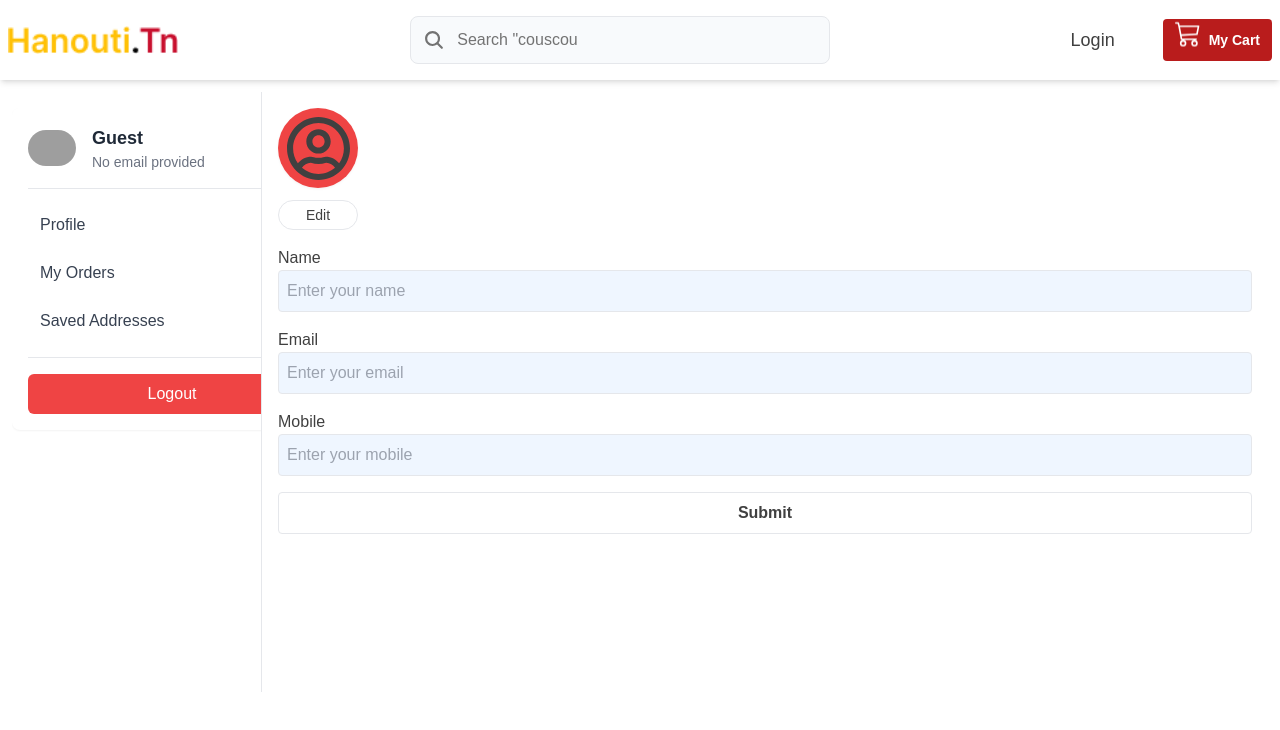
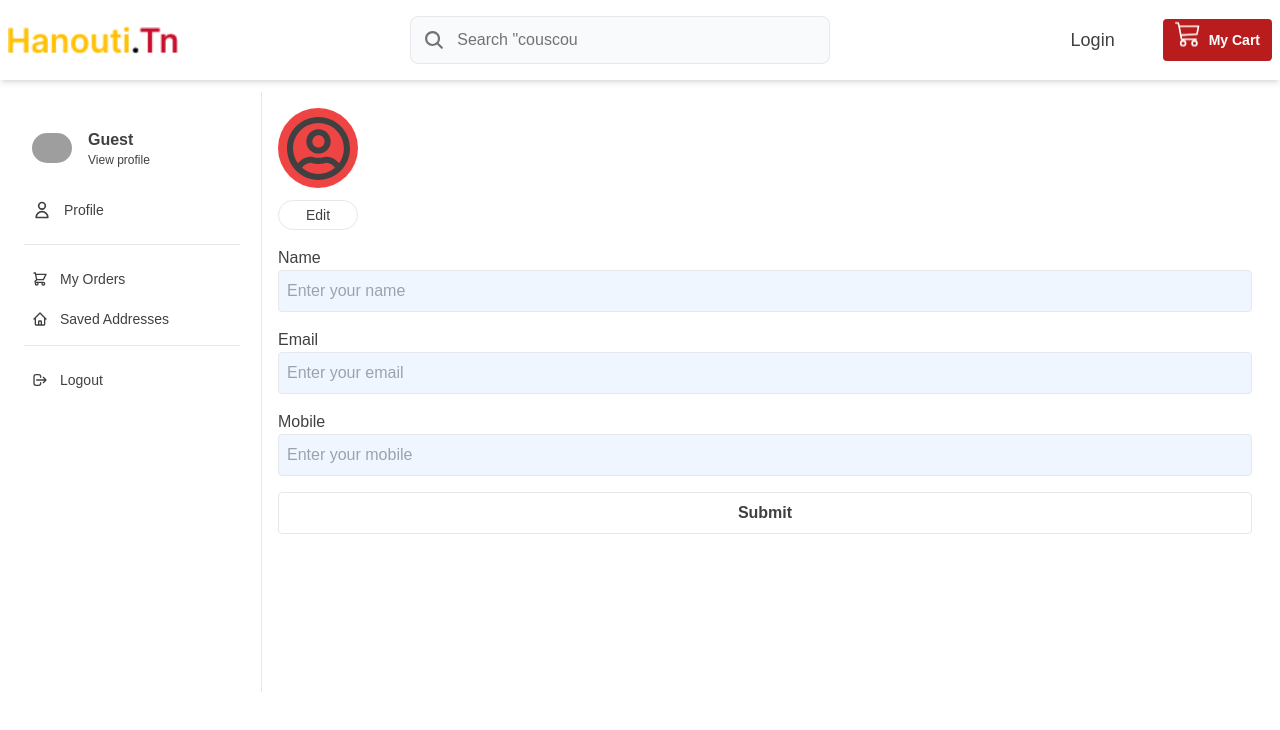
Before and after one commit to aminammar1/TunisianShop-NextJS, a Next.js app in the folder client/: page /dashboard/profile in a window 1280 px wide. Shown: the top 730 px of the page. Built offline with nearby package versions, Linux system fonts and the light colour scheme; no server answers; grey boxes are pictures that could not be loaded.

Commit message:
add sidebar dashbaord

```diff
--- a/client/app/dashboard/layout.js
+++ b/client/app/dashboard/layout.js
@@ -1,4 +1,4 @@
-import UserMenu from '@/components/user-menu/UserMenu'
+import Sidebar from '@/components/side-bar/SideBar'
 
 export default function DashboardLayout({ children }) {
   return (
@@ -6,7 +6,7 @@ export default function DashboardLayout({ children }) {
       <div className="container mx-auto p-3 grid lg:grid-cols-[250px,1fr]">
         {/** Left for menu */}
         <div className="py-4 sticky top-24 max-h-[calc(100vh-96px)] overflow-y-auto hidden lg:block border-r">
-          <UserMenu />
+          <Sidebar />
         </div>
 
         {/** Right for content */}
--- /dev/null
+++ b/client/components/side-bar/SideBar.jsx
@@ -0,0 +1,171 @@
+'use client'
+
+import React from 'react'
+import { useSelector, useDispatch } from 'react-redux'
+import Link from 'next/link'
+import Image from 'next/image'
+import { useRouter } from 'next/navigation'
+import { logout } from '@/store/userSlice'
+import Axios from '@/utils/Axios'
+import toast from 'react-hot-toast'
+import AxiosToastError from '@/utils/AxiosToastError'
+import GlobalApi from '@/app/api/GlobalApi'
+import isAdmin from '@/utils/AdminVerify'
+import {
+  HiOutlineUser,
+  HiOutlineFolder,
+  HiOutlineUpload,
+  HiOutlineTag,
+  HiOutlineShoppingCart,
+  HiOutlineLogout,
+  HiOutlineHome,
+} from 'react-icons/hi'
+export default function Sidebar({ close }) {
+  const user = useSelector((state) => state.user)
+  const dispatch = useDispatch()
+  const router = useRouter()
+
+  const handleLogout = async () => {
+    try {
+      const response = await Axios({
+        ...GlobalApi.signout,
+      })
+      if (response.data.success) {
+        if (close) {
+          close()
+        }
+        dispatch(logout())
+        localStorage.clear()
+        toast.success('Logout successful')
+        router.replace('/')
+      }
+    } catch (error) {
+      AxiosToastError(error)
+    }
+  }
+
+  const handleClose = () => {
+    if (close) {
+      close()
+    }
+  }
+
+  return (
+    <div className="h-full p-3 space-y-2 w-60 dark:bg-gray-50 dark:text-gray-800">
+      <div className="flex items-center p-2 space-x-4">
+        <Image
+          src={user.avatar || '/assets/images/default-avatar.png'}
+          alt="User Avatar"
+          width={40}
+          height={40}
+          className="rounded-full"
+        />
+        <div>
+          <h2 className="text-md font-semibold">{user.name || 'Guest'}</h2>
+          <span className="flex items-center space-x-1">
+            <Link
+              href="/dashboard/profile"
+              className="text-xs hover:underline dark:text-gray-600"
+            >
+              View profile
+            </Link>
+          </span>
+        </div>
+      </div>
+      <div className="divide-y dark:divide-gray-300">
+        <ul className="pt-2 pb-4 space-y-1 text-sm">
+          <li className="dark:bg-gray-100 dark:text-gray-900">
+            <Link
+              href="/dashboard/profile"
+              className="flex items-center p-2 space-x-3 rounded-md"
+            >
+              <HiOutlineUser className="w-5 h-5 dark:text-gray-600" />
+              <span>Profile</span>
+            </Link>
+          </li>
+          {isAdmin(user.role) && (
+            <>
+              <li>
+                <Link
+                  href="/dashboard/category"
+                  className="flex items-center p-2 space-x-3 rounded-md"
+                  onClick={handleClose}
+                >
+                  <HiOutlineFolder className="w-4 h-4" />
+
+                  <span>Manage Categories</span>
+                </Link>
+              </li>
+              <li>
+                <Link
+                  href="/dashboard/subcategory"
+                  className="flex items-center p-2 space-x-3 rounded-md"
+                  onClick={handleClose}
+                >
+                  <HiOutlineTag className="w-4 h-4" />
+                  <span>Manage Subcategories</span>
+                </Link>
+              </li>
+              <li>
+                <Link
+                  href="/dashboard/upload-product"
+                  className="flex items-center p-2 space-x-3 rounded-md"
+                  onClick={handleClose}
+                >
+                  <HiOutlineUpload className="w-4 h-4" />
+
+                  <span>Upload Product</span>
+                </Link>
+              </li>
+              <li>
+                <Link
+                  href="/dashboard/product"
+                  className="flex items-center p-2 space-x-3 rounded-md"
+                  onClick={handleClose}
+                >
+                  <HiOutlineShoppingCart className="w-4 h-4" />
+                  <span>Wishlist</span>
+                </Link>
+              </li>
+            </>
+          )}
+        </ul>
+
+        <ul className="pt-4 pb-2 space-y-1 text-sm">
+          <li>
+            <Link
+              href="/dashboard/myorders"
+              className="flex items-center p-2 space-x-3 rounded-md"
+              onClick={handleClose}
+            >
+              <HiOutlineShoppingCart className="w-4 h-4" />
+
+              <span>My Orders</span>
+            </Link>
+          </li>
+          <li>
+            <Link
+              href="/dashboard/address"
+              className="flex items-center p-2 space-x-3 rounded-md"
+              onClick={handleClose}
+            >
+              <HiOutlineHome className="w-4 h-4" />
+              <span>Saved Addresses</span>
+            </Link>
+          </li>
+        </ul>
+
+        {/* Logout Button */}
+        <div className="pt-4 pb-2 space-y-1 text-sm">
+          <button
+            onClick={handleLogout}
+            className="flex items-center p-2 space-x-3 rounded-md"
+          >
+            <HiOutlineLogout className="w-4 h-4" />
+            <span>Logout</span>
+          </button>
+        </div>
+      </div>
+    </div>
+  )
+}
--- a/client/components/user-menu/UserMenu.jsx
+++ b/client/components/user-menu/UserMenu.jsx
@@ -43,62 +43,62 @@ export default function UserMenu({ close }) {
   }
 
   return (
-    <div className="bg-white shadow-sm rounded-lg w-80 p-4 divide-y divide-gray-200">
-      <div className="flex items-center space-x-4 pb-4">
+    <div className="bg-white shadow-sm rounded-lg w-64 p-3 divide-y divide-gray-200">
+      <div className="flex items-center space-x-3 pb-3">
         <Image
-          src={user.avatar || '/default-avatar.png'}
+          src={user.avatar || "/assets/images/default-avatar.png"}
           alt="User Avatar"
-          width={48}
-          height={48}
+          width={40}
+          height={40}
           className="rounded-full"
         />
         <div className="flex-1 truncate">
-          <div className="text-lg font-semibold text-gray-800">
+          <div className="text-sm font-semibold text-gray-800">
             {user.name || 'Guest'}
           </div>
-          <div className="text-sm text-gray-500 truncate">
+          <div className="text-xs text-gray-500 truncate">
             {user.email || 'No email provided'}
           </div>
         </div>
       </div>
 
-      <div className="py-4">
-        <nav className="space-y-2">
+      <div className="py-3">
+        <nav className="space-y-1">
           <Link
             href="/dashboard/profile"
-            className=" px-3 py-2 rounded-md hover:bg-gray-100 text-gray-700 flex items-center justify-between"
+            className="px-2 py-1 rounded-md hover:bg-gray-100 text-gray-700 flex items-center justify-between"
             onClick={handleClose}
           >
             Profile
-            <HiOutlineExternalLink className="w-5 h-5 text-gray-500" />
+            <HiOutlineExternalLink className="w-4 h-4 text-gray-500" />
           </Link>
 
           {isAdmin(user.role) && (
             <>
               <Link
                 href="/dashboard/category"
-                className="block px-3 py-2 rounded-md hover:bg-gray-100 text-gray-700"
+                className="block px-2 py-1 rounded-md hover:bg-gray-100 text-gray-700"
                 onClick={handleClose}
               >
                 Manage Categories
               </Link>
               <Link
                 href="/dashboard/subcategory"
-                className="block px-3 py-2 rounded-md hover:bg-gray-100 text-gray-700"
+                className="block px-2 py-1 rounded-md hover:bg-gray-100 text-gray-700"
                 onClick={handleClose}
               >
                 Manage Subcategories
               </Link>
               <Link
                 href="/dashboard/upload-product"
-                className="block px-3 py-2 rounded-md hover:bg-gray-100 text-gray-700"
+                className="block px-2 py-1 rounded-md hover:bg-gray-100 text-gray-700"
                 onClick={handleClose}
               >
                 Upload Product
               </Link>
               <Link
                 href="/dashboard/product"
-                className="block px-3 py-2 rounded-md hover:bg-gray-100 text-gray-700"
+                className="block px-2 py-1 rounded-md hover:bg-gray-100 text-gray-700"
                 onClick={handleClose}
               >
                 View Products
@@ -108,14 +108,14 @@ export default function UserMenu({ close }) {
 
           <Link
             href="/dashboard/myorders"
-            className="block px-3 py-2 rounded-md hover:bg-gray-100 text-gray-700"
+            className="block px-2 py-1 rounded-md hover:bg-gray-100 text-gray-700"
             onClick={handleClose}
           >
             My Orders
           </Link>
           <Link
             href="/dashboard/address"
-            className="block px-3 py-2 rounded-md hover:bg-gray-100 text-gray-700"
+            className="block px-2 py-1 rounded-md hover:bg-gray-100 text-gray-700"
             onClick={handleClose}
           >
             Saved Addresses
@@ -123,10 +123,10 @@ export default function UserMenu({ close }) {
         </nav>
       </div>
 
-      <div className="pt-4">
+      <div className="pt-3">
         <button
           onClick={handleLogout}
-          className="w-full flex items-center justify-center px-3 py-2 text-white bg-red-500 hover:bg-red-600 rounded-md"
+          className="w-full flex items-center justify-center px-3 py-2 text-white bg-red-500 hover:bg-red-600 rounded-md text-sm"
         >
           Logout
         </button>
```
